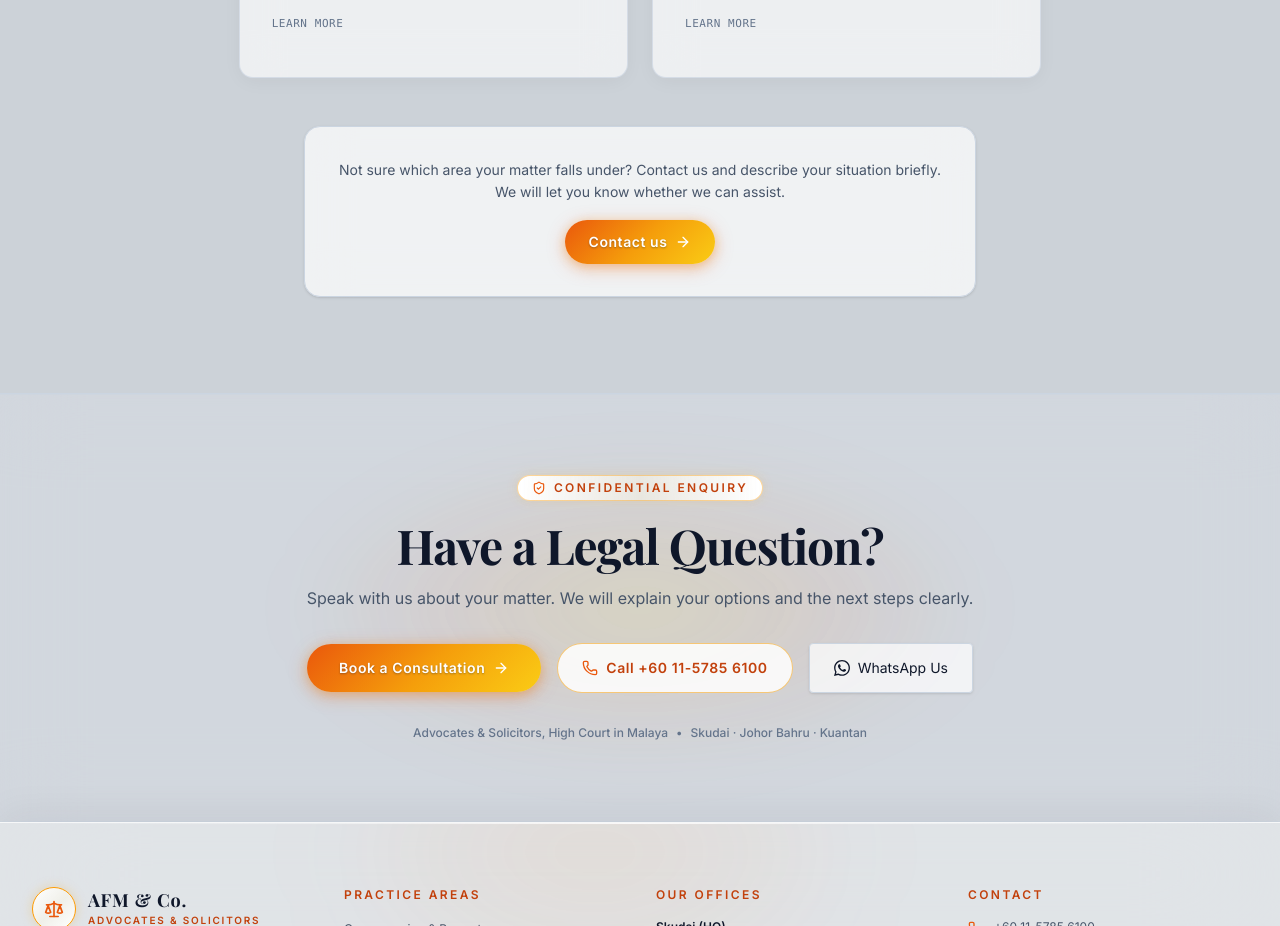
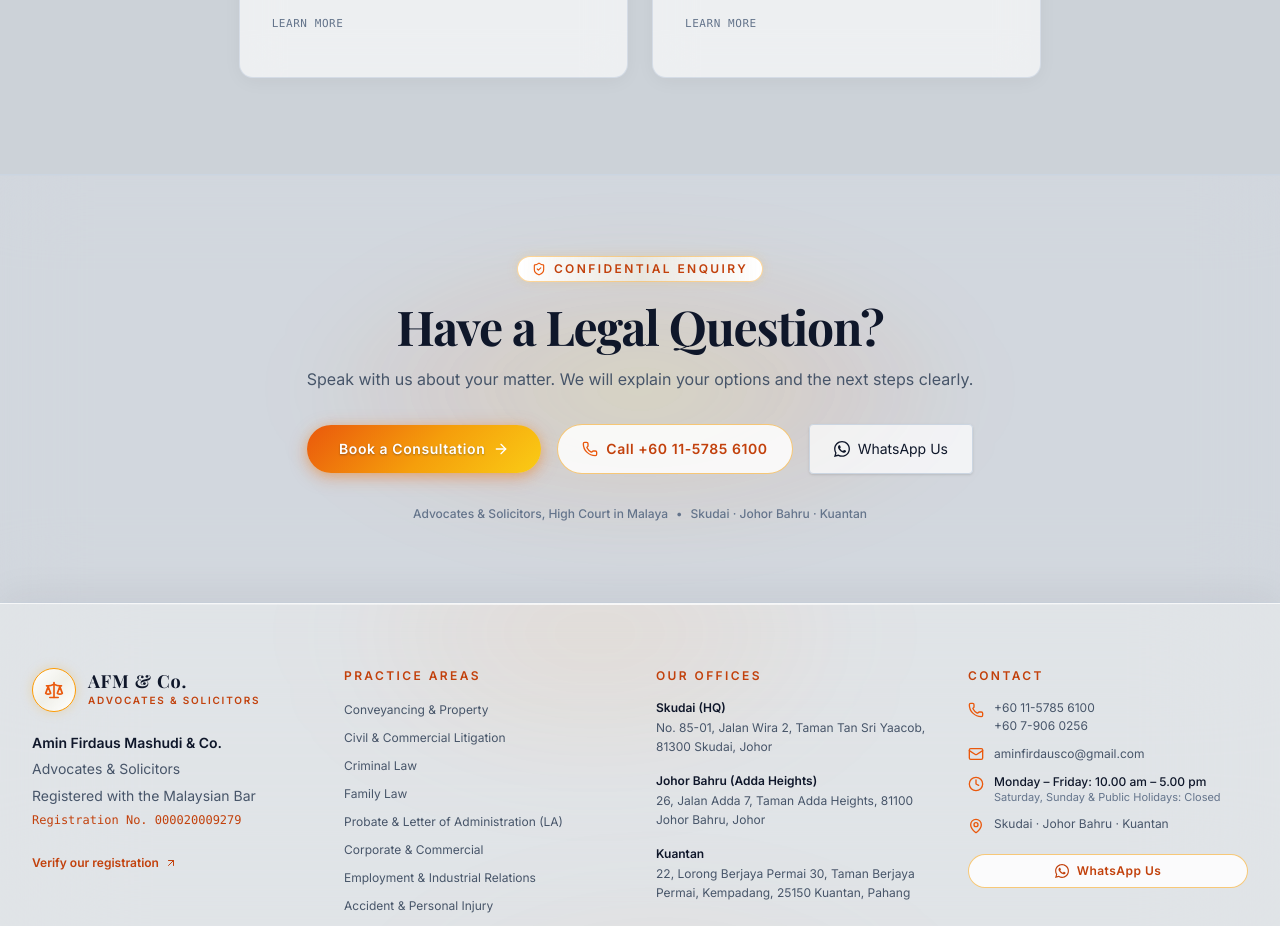
Before and after one commit to onyxtech26/TAFM-CO, a React (Vite) app: page /#/practice-areas in a window 1280 px wide. Shown: the part 1460-2386 px from the top of the page. Built offline with nearby package versions, Linux system fonts and the light colour scheme; a web font is replaced by a local one.

Commit message:
Remove footnote contact box from Practice Areas page

```diff
--- a/src/pages/PracticeAreasPage.tsx
+++ b/src/pages/PracticeAreasPage.tsx
@@ -3,15 +3,12 @@
  * SPDX-License-Identifier: Apache-2.0
  */
 
-import { Link } from 'react-router-dom';
-import { ArrowRight } from 'lucide-react';
 import PageHero from '../components/PageHero';
 import PracticeAreaCard from '../components/PracticeAreaCard';
 import CTABand from '../components/CTABand';
 import {
   PRACTICE_AREAS,
-  PRACTICE_AREAS_INTRO,
-  PRACTICE_AREAS_FOOTNOTE
+  PRACTICE_AREAS_INTRO
 } from '../data/services';
 
 export default function PracticeAreasPage() {
@@ -36,16 +33,6 @@
               />
             ))}
           </div>
-
-          <div className="mt-12 max-w-2xl mx-auto text-center p-6 sm:p-8 rounded-2xl bg-white/70 backdrop-blur-xl border border-[#CBD5E1] shadow-sm">
-            <p className="text-sm text-[#475569] leading-relaxed mb-4">
-              {PRACTICE_AREAS_FOOTNOTE}
-            </p>
-            <Link to="/contact" className="btn-primary px-6 py-3 text-sm inline-flex items-center gap-2">
-              <span>Contact us</span>
-              <ArrowRight className="w-4 h-4" />
-            </Link>
-          </div>
         </div>
       </section>
 
```
